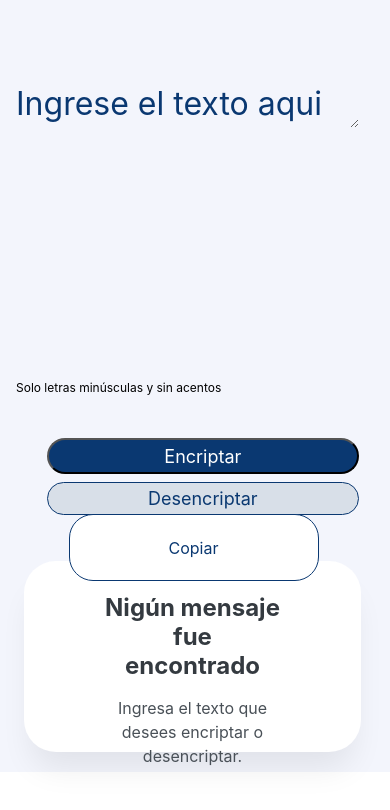
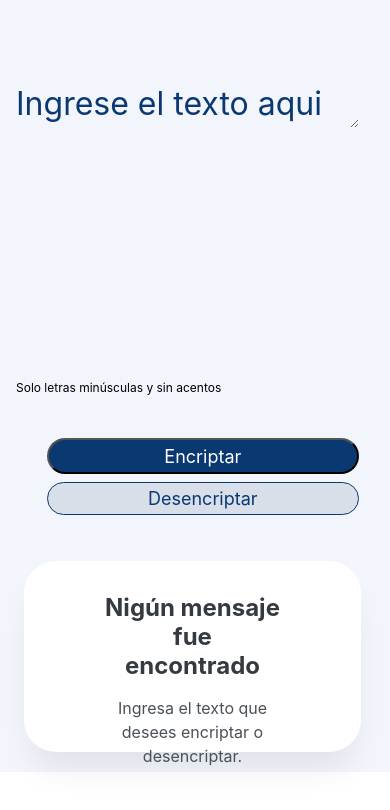
Before and after one commit to Gerardovva/Encriptador-de-texto, a plain HTML site: page index.html in a window 390 px wide. Shown: the part 72-882 px from the top of the page. Drawn offline with Linux system fonts and the light colour scheme.

Commit message:
modificacion boton copiar

```diff
--- a/style.css
+++ b/style.css
@@ -303,8 +303,7 @@ main{
     }
 
     .contenedor-copiar{
-        top: 69%;
-        position: fixed;
+        display: none;
     }
 
 }
```
